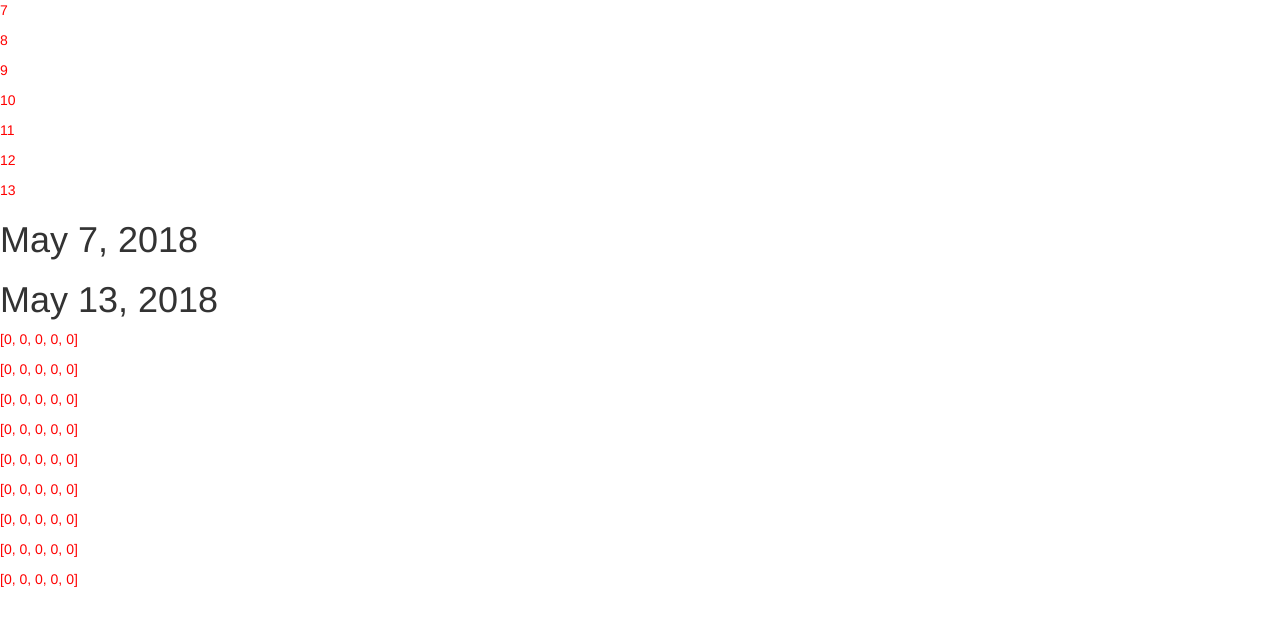
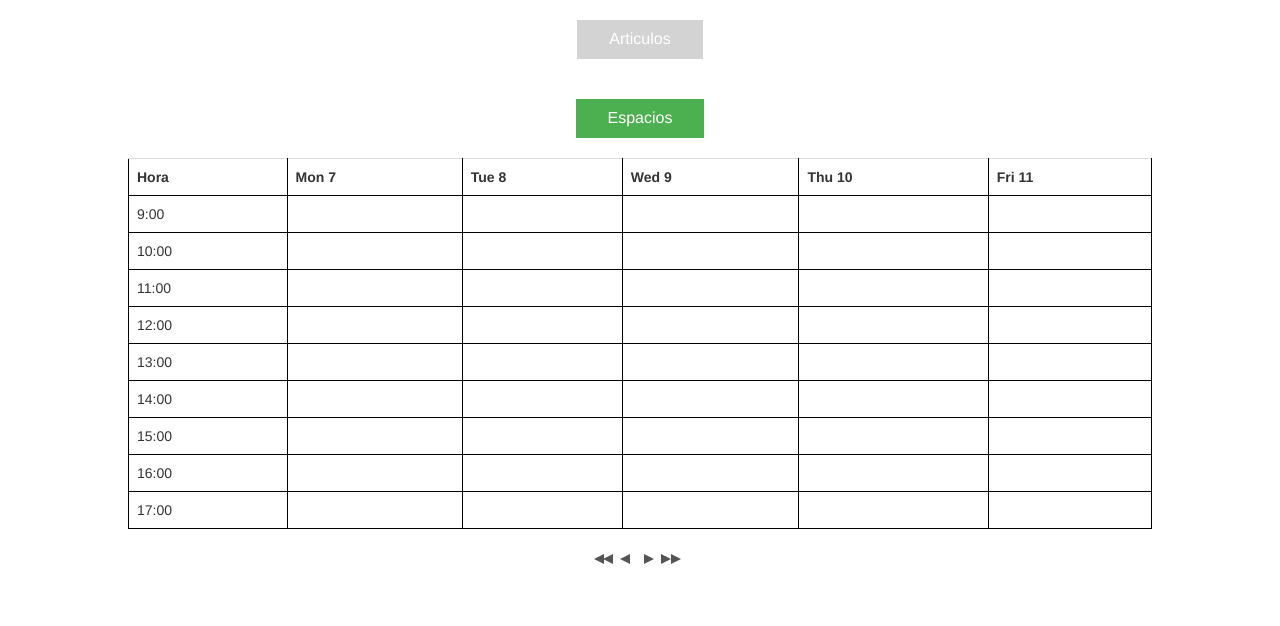
Before and after one commit to dcaceresm/reservascei, a Django app: page /inventarioCEI/calendar/ in a window 1280 px wide. Shown: the top 626 px of the page. Run offline with Django 3.2, Linux system fonts and the light colour scheme; data that the repository does not hold is empty; some libraries are stand-ins or nearby versions.

Commit message:
Calendar functions with css

```diff
--- a/inventarioCEI/static/inventarioCEI/css/inventarioCEI.css
+++ b/inventarioCEI/static/inventarioCEI/css/inventarioCEI.css
@@ -53,7 +53,9 @@ p {
         border-radius: 50%;
 }
 
-.table {
+.table{
+    width:80%;
+    align: "center";
     border: 1px solid black;
 }
 
@@ -64,3 +66,72 @@ p {
 .td{
     border: 1px solid black;
 }
+
+.activeButton {
+    background-color: #D3D3D3;
+    border: none;
+    color: white;
+    padding: 8px 32px;
+    text-align: center;
+    text-decoration: none;
+    display: inline-block;
+    font-size: 16px;
+    margin: 20px 0px;
+    cursor: pointer;
+}
+
+.unactiveButton {
+    background-color: #4CAF50;
+    border: none;
+    color: white;
+    padding: 8px 32px;
+    text-align: center;
+    text-decoration: none;
+    display: inline-block;
+    font-size: 16px;
+    margin: 20px 0px;
+    cursor: pointer;
+}
+
+.triangle-left {
+	width: 0;
+	height: 0;
+    margin: 0px 5px;
+	border-top: 5px solid transparent;
+	border-right: 10px solid #555;
+	border-bottom: 5px solid transparent;
+}
+
+.triangle-right {
+	width: 0;
+	height: 0;
+    margin: 0px 5px;
+	border-top: 5px solid transparent;
+	border-left: 10px solid #555;
+	border-bottom: 5px solid transparent;
+}
+
+.triangle-left1 {
+	width: 0;
+	height: 0;
+    margin: 0px -2px;
+	border-top: 5px solid transparent;
+	border-right: 10px solid #555;
+	border-bottom: 5px solid transparent;
+}
+
+.triangle-right1 {
+	width: 0;
+	height: 0;
+    margin: 0px -2px;
+	border-top: 5px solid transparent;
+	border-left: 10px solid #555;
+	border-bottom: 5px solid transparent;
+}
+li{
+    display: inline-block;
+}
+
+ul{
+    margin-left: 43.4%;
+}
--- a/inventarioCEI/templates/inventarioCEI/calendario.html
+++ b/inventarioCEI/templates/inventarioCEI/calendario.html
@@ -2,35 +2,106 @@
 <!DOCTYPE html>
 <html lang="en">
 <head>
-    <meta charset="UTF-8">
+    <!--<meta charset="UTF-8">-->
     <link rel="stylesheet" href="//maxcdn.bootstrapcdn.com/bootstrap/3.2.0/css/bootstrap.min.css">
     <link rel="stylesheet" href="//maxcdn.bootstrapcdn.com/bootstrap/3.2.0/css/bootstrap-theme.min.css">
     <link rel="stylesheet" href="{% static 'inventarioCEI/css/inventarioCEI.css' %}">
-    <meta name="viewport" content="width=device-width, initial-scale=1">
+    <link href='https://fonts.googleapis.com/css?family=Oxygen' rel='stylesheet' type='text/css'>
+    <meta charset="UTF-8" name="viewport" content="width=device-width, initial-scale=1">
     <title>calendario</title>
-    <!--<style>
-        table, th, td {
-        border: 1px solid black;
-    }
-    </style>-->
+    <style>
+
+    </style>
 </head>
 <body>
 
-    {% for element in week %}
-        <p>{{element}}</p>
-    {% endfor %}
+    <div align="center">
+        <!--<form action="{% url 'buscar' %}" align="middle" method="post">
+            {% csrf_token %}
+            <input type="text" name="elemento" id="elemento" size="150"/>
+            <input type="submit" value="Buscar"/>
+        </form>-->
+        <form action="{% url 'goToArticulos' %}" method="post">
+            {% csrf_token %}
+            <button class="activeButton">Articulos</button>
+        </form>
 
-    {% for element in month %}
-        <h1>{{element}}</h1>
-    {% endfor %}
+        <button class="unactiveButton">Espacios</button>
+    </div>
 
-    {% for el in prestamos %}
-        <h1>{{el.fh_fin_prestamo}}</h1>
-    {% endfor %}
 
-    {% for i in matrix%}
-        <p>{{i}}</p>
-    {% endfor %}
+    <table class = "table" align="center">
+        <tr>
+            <th class= "th">Hora</th>
+            <th class= "th">Mon {{Mon}}</th>
+            <th class= "th">Tue {{Tue}}</th>
+            <th class= "th">Wed {{Wed}}</th>
+            <th class= "th">Thu {{Thu}}</th>
+            <th class= "th">Fri {{Fri}}</th>
+        </tr>
+        {% for row in matrix%}
+
+            <tr>
+            <!--<td class="td">900</td>-->
+
+            {% for col in row %}
+                {% if col != 0 %}
+                    <td class="td">{{col}}</td>
+                {% elif col == 0%}
+                    <td class="td"></td>
+                {% endif %}
+
+            {% endfor %}
+            </tr>
+        {% endfor %}
+
+    </table>
+
+   <ul>
+       <a href="https://i.ytimg.com/vi/SfLV8hD7zX4/maxresdefault.jpg">
+        <li>
+            <div class="triangle-left1"></div>
+        </li>
+        <li>
+            <div class="triangle-left1"></div>
+        </li>
+         </a>
+        <li>
+            <div>
+               <a href="https://www.w3schools.com/howto/howto_css_shapes.asp">
+                   <div class="triangle-left"></div>
+                </a>
+            </div>
+        </li>
+        <li>
+            <div>
+               <a href="https://i.ytimg.com/vi/SfLV8hD7zX4/maxresdefault.jpg">
+                   <div class="triangle-right"></div>
+                </a>
+            </div>
+        </li>
+       <a href="https://www.cesarsway.com/sites/newcesarsway/files/styles/large_article_preview/public/Common-dog-behaviors-explained.jpg?itok=FSzwbBoi">
+        <li>
+            <div class="triangle-right1"></div>
+        </li>
+        <li>
+            <div class="triangle-right1"></div>
+        </li>
+         </a>
+   </ul>
+
+    <!--<div>
+        <a href="https://i.ytimg.com/vi/SfLV8hD7zX4/maxresdefault.jpg">
+            <ul>
+                <li>
+                    <div class="triangle-left1"></div>
+                </li>
+                <li>
+                    <div class="triangle-left1"></div>
+                </li>
+            </ul>
+        </a>
+    </div>-->
 
 </body>
 </html>
--- a/inventarioCEI/urls.py
+++ b/inventarioCEI/urls.py
@@ -6,5 +6,6 @@ urlpatterns = [
     path('', views.index, name='index'),
     path('landingUser/', views.buscar, name = 'buscar'),
     path('calendar/', views.calendar, name='calendar'),
+    path('goToArticulos/', views.goToArticulos, name='goToArticulos'),
     path('landingAdmin/', views.LandingAdmin.as_view(), name='landingAdmin'),
 ]
--- a/inventarioCEI/views.py
+++ b/inventarioCEI/views.py
@@ -2,7 +2,7 @@ from time import strftime
 
 from datetime import date
 from django.http import HttpResponse
-from django.shortcuts import render
+from django.shortcuts import render, redirect
 from django.views.generic import TemplateView
 from .models import *
 
@@ -11,7 +11,7 @@ def index(request):
     return HttpResponse("Hello, world. You're at the polls index.")
 
 
-def calendar(request):
+def calendar(request, default = 0):
     # fechas de prestamos se guardan f = datetime.datetime(2018, 5, 7, 15, 0, tzinfo=<UTC>) año mes día hora y min en utc
     # f.year =2018
     # d = date.today()
@@ -30,7 +30,9 @@ def calendar(request):
     month = [weekStart, weekEnd]
     days = 5
     hours = 9
-    matrix = [[0 for x in range(days)] for y in range(hours)]
+
+    times = ["9:00", "10:00", "11:00", "12:00", "13:00", "14:00", "15:00", "16:00", "17:00", "18:00"]
+    matrix = [[0 for x in range(days+1)] for y in range(hours)]
 
     ini_time = 9;
     end_time = 6;
@@ -40,15 +42,19 @@ def calendar(request):
 
     for i in range(hours):
         for j in range(days):
-            for element in prestamos:
 
-                if (element.fh_ini_prestamo.day == weekStart.day + j) & (element.tipo_objeto == "espacio"):
-                    condIni = element.fh_ini_prestamo.hour-3 <= ini_time & ini_time <= element.fh_fin_prestamo.hour-3
-                    if(condIni):
-                        matrix[i][j] = element
+            if j == 0:
+               matrix[i][j] = (str(ini_time) + ":00")
+            if j!=0:
+                for element in prestamos:
+
+                    if (element.fh_ini_prestamo.day == weekStart.day + j-1) & (element.tipo_objeto == "espacio"):
+                        condIni = element.fh_ini_prestamo.hour-3 <= ini_time & ini_time < element.fh_fin_prestamo.hour-3
+                        if(condIni):
+                            matrix[i][j] = element
 
         ini_time += 1
-    return render(request, 'inventarioCEI/calendario.html', {'week': week, 'month': month, 'prestamos': prestamos, 'matrix': matrix})
+    return render(request, 'inventarioCEI/calendario.html', {'Mon': week[0], 'Tue': week[1],'Wed': week[2],'Thu': week[3],'Fri': week[4], 'month': month, 'prestamos': prestamos, 'matrix': matrix})
 
 
 def buscar(request):
@@ -61,6 +67,10 @@ def buscar(request):
         return render(request, 'inventarioCEI/buscar.html', {'lista': lista})
 
 
+def goToArticulos(request):
+    return HttpResponse("Hello, world. You're at the polls index.")
+
+
 class LandingAdmin(TemplateView):
     template_name = "inventarioCEI/landingPageAdmin.html"
 
```
Also changed, not shown: inventarioCEI/templates/inventarioCEI/buscar.html (+7 -2 lines).
